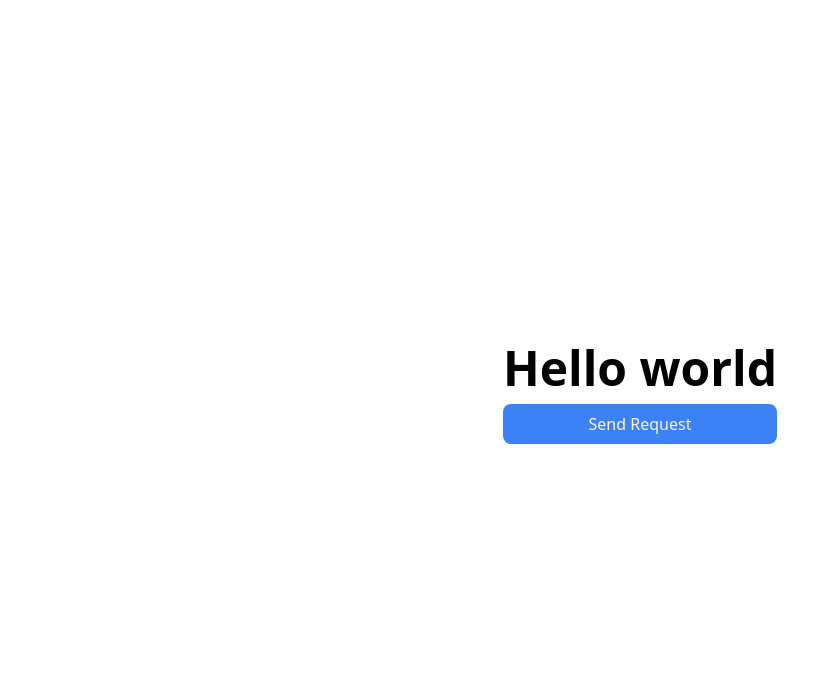
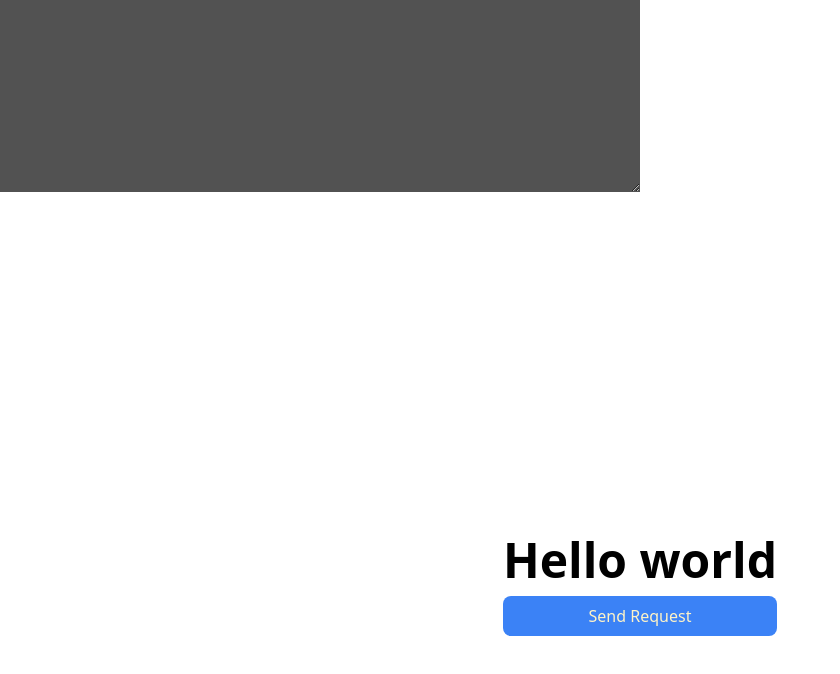
Before and after one commit to WukoSiric/fastmark, a Vue app in the folder client/: page / in a window 1280 px wide. Shown: the top 674 px of the page, without its empty margins (0-840 px from the left). Built offline with nearby package versions, Linux system fonts and the light colour scheme.

Commit message:
Client side markdown previews

```diff
--- a/client/package.json
+++ b/client/package.json
@@ -11,6 +11,7 @@
     "format": "prettier --write src/"
   },
   "dependencies": {
+    "marked": "^13.0.0",
     "vue": "^3.4.21",
     "vue-router": "^4.3.0"
   },
--- a/client/src/App.vue
+++ b/client/src/App.vue
@@ -1,8 +1,12 @@
 <script>
+import { marked } from 'marked'
+
 export default {
   data() {
     return {
       content: '',
+      parsed: '',
+      userInput: '',
     }
   },
   methods: {
@@ -14,11 +18,22 @@ export default {
         this.content = 'Error'
       }
     },
+    updatePreview() {
+      this.parsed = marked(this.userInput)
+    },
   },
 }
 </script>
 
 <template>
+  <div class="grid grid-cols-2">
+    <textarea
+      v-model="userInput"
+      @input="updatePreview"
+      class="h-48 bg-neutral-600 p-2 text-white"
+    ></textarea>
+    <div class="prose" v-html="parsed"></div>
+  </div>
   <div class="grid h-screen place-content-center gap-3">
     <h1 class="flex text-5xl font-bold">Hello world</h1>
     <button @click="sendRequest" class="rounded-lg bg-blue-500 p-2 font-medium text-amber-100">
```
Also changed, not shown: 1 other file (tests, documents, lock files or other folders).
